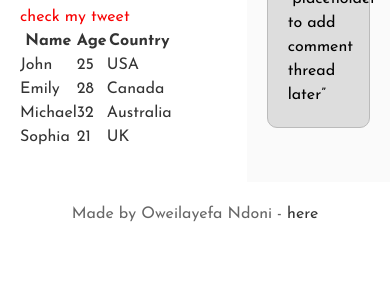
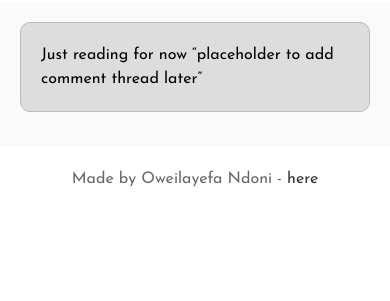
Before and after one commit to Oweis-Nd/alx_html_css, a plain HTML site: page css_basic/index.html in a window 390 px wide. Shown: the part 583-884 px from the top of the page. Before the commit the page ends 844 px from the top, so only its background shows below. Drawn offline with Linux system fonts and the light colour scheme.

Commit message:
Responsive web design

```diff
--- a/css_basic/index.html
+++ b/css_basic/index.html
@@ -2,11 +2,14 @@
 
 <html lang="en">
     <head>
+        <meta charset="UTF-8">
+        <meta name="viewport" content="width=device-width, initial-scale=1.0">
+        <meta name="description" content="Personal portfolio homepage">
         <title>My First Portfolio</title>
         <link href="base.css" rel="stylesheet">
         <link href="styles.css" rel="stylesheet">
     </head>
-    <body>
+    <body class="works_on_smartphone">
         <p></p>
         <p></p>
         <p></p>
```
